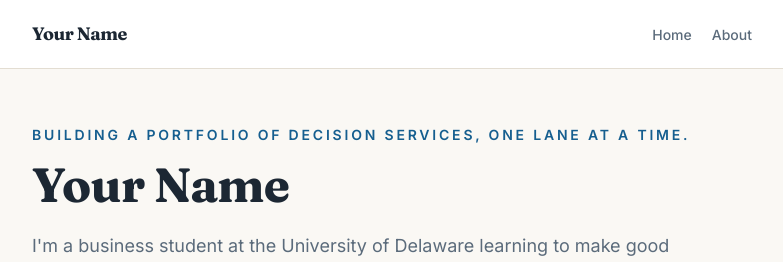
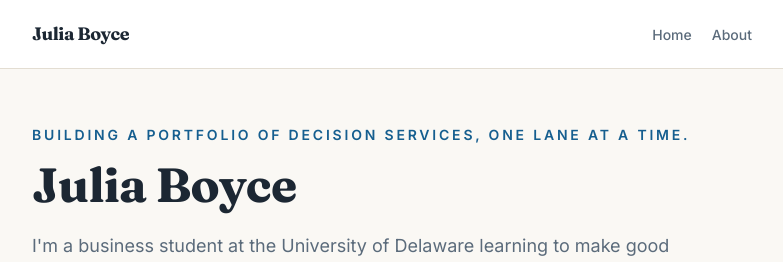
Before and after one commit to julia-boyce/my-site, a Next.js app: page / in a window 1280 px wide. Shown: the top 262 px of the page, without its empty margins (248-1031 px from the left). Built offline with nearby package versions, Linux system fonts and the light colour scheme; no server answers; the database is empty.

Commit message:
Replace personal info and picture

```diff
--- a/src/profile.ts
+++ b/src/profile.ts
@@ -16,7 +16,7 @@
 
 export const profile = {
   /** Your name as you want it to appear everywhere. */
-  displayName: "Your Name",
+  displayName: "Julia Boyce",
 
   /** Your UD email — must match the one you signed into the course with. */
   email: "you@udel.edu",
```
